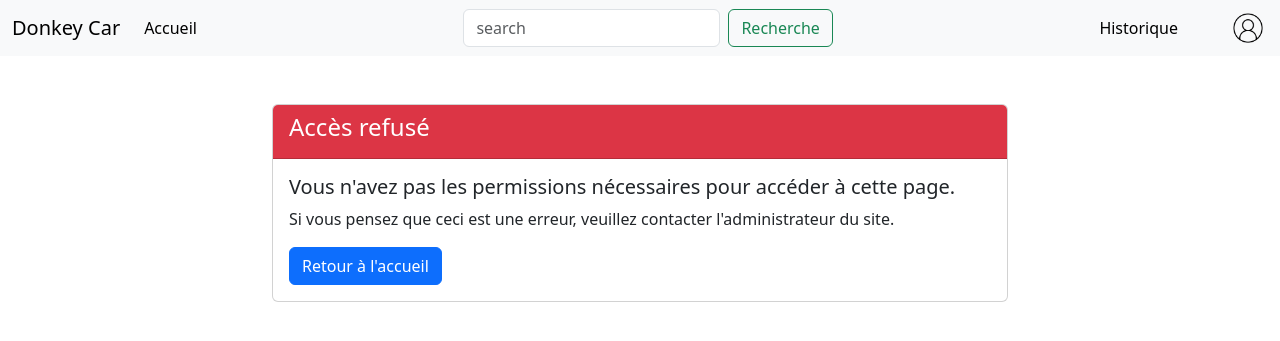
After one commit to irvingqueval/Projet_donkeyCar, a PHP site: page /access_denied.php in a window 1280 px wide. The commit adds this page. Shown: the top 341 px of the page. Run offline with PHP 8.4, Linux system fonts and the light colour scheme.

Commit message:
admin access added

```diff
--- /dev/null
+++ b/access_denied.php
@@ -0,0 +1,20 @@
+<?php
+require_once "header.php";
+?>
+
+<div class="container mt-5">
+    <div class="row justify-content-center">
+      <div class="col-md-8">
+        <div class="card">
+          <div class="card-header bg-danger text-white">
+            <h4>Accès refusé</h4>
+          </div>
+          <div class="card-body">
+            <h5 class="card-title">Vous n'avez pas les permissions nécessaires pour accéder à cette page.</h5>
+            <p class="card-text">Si vous pensez que ceci est une erreur, veuillez contacter l'administrateur du site.</p>
+            <a href="/index.php" class="btn btn-primary">Retour à l'accueil</a>
+          </div>
+        </div>
+      </div>
+    </div>
+  </div>
--- a/header.php
+++ b/header.php
@@ -1,6 +1,13 @@
 <?php
 require_once "config.php";
 $pdo = new \PDO(DSN, USER);
+
+$isAdmin = false;
+if (isset($_SESSION["userid"])) {
+    $stmt = $pdo->prepare("SELECT is_admin FROM users WHERE id = ?");
+    $stmt->execute([$_SESSION["userid"]]);
+    $isAdmin = $stmt->fetchColumn();
+}
 ?>
 
 <!DOCTYPE html>
@@ -28,9 +35,11 @@ $pdo = new \PDO(DSN, USER);
           <li class="nav-item">
             <a class="nav-link active" aria-current="page" href="/index.php">Accueil</a>
           </li>
+          <?php if ($isAdmin): ?>
           <li class="nav-item">
             <a class="nav-link active" aria-current="page" href="/voiture/addcars.php">Ajouter une voiture</a>
           </li>
+          <?php endif; ?>
         </ul>
         <form class="d-flex" role="search" method="POST" action="/index.php">
           <input class="form-control me-2" type="search" name="search" placeholder="search" aria-label="Search" value="<?php echo htmlspecialchars($_POST['search'] ?? ''); ?>">
@@ -42,7 +51,7 @@ $pdo = new \PDO(DSN, USER);
           </li>
         </ul>
         <?php if (isset($_SESSION["userid"])) { ?>
-          <p><?php echo $_SESSION["user_email"]; ?></p>
+          <p><?php echo htmlspecialchars($_SESSION["user_email"]); ?></p>
           <a class="nav-link" href="/authentification/logout.php">
             <img src="/logo/Logout.webp" alt="Logout" style="width: 40px; height: 40px;">
           </a>
--- a/voiture/addcars.php
+++ b/voiture/addcars.php
@@ -1,5 +1,11 @@
 <?php
 include("../header.php");
+
+if (!$isAdmin) {
+    // Redirigez vers la page d'accueil si l'utilisateur n'est pas administrateur
+    header("Location: /access_denied.php");
+    exit;
+}
 
 // Requête pour récupérer les catégories
 $query = "SELECT * FROM Category";
--- a/voiture/deletecars.php
+++ b/voiture/deletecars.php
@@ -1,5 +1,11 @@
 <?php
 include("../header.php");
+
+if (!$isAdmin) {
+    // Redirigez vers la page d'accueil si l'utilisateur n'est pas administrateur
+    header("Location: /access_denied.php");
+    exit;
+}
 
 if (isset($_GET['id'])) {
     $car_id = $_GET['id'];
--- a/voiture/updatecars.php
+++ b/voiture/updatecars.php
@@ -1,5 +1,11 @@
 <?php
 include "../header.php";
+
+if (!$isAdmin) {
+    // Redirigez vers la page d'accueil si l'utilisateur n'est pas administrateur
+    header("Location: /access_denied.php");
+    exit;
+}
 
 $id = $_GET['id'];
 
```
Also changed, not shown: index.php (+10 -0 lines).
